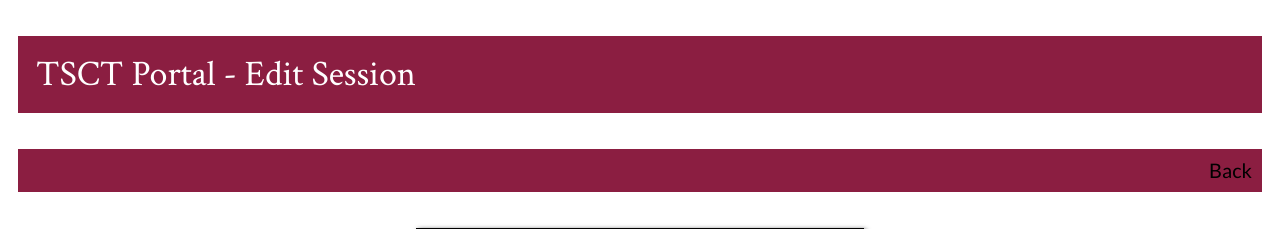
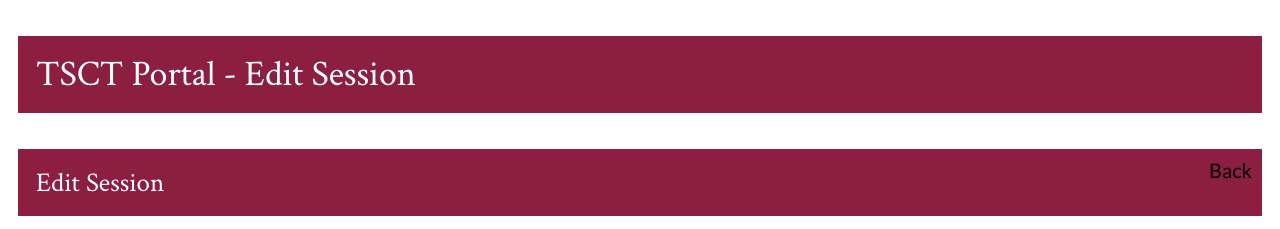
Before and after one commit to ts-cset/tsct-portal, a Flask app: template portal/templates/layouts/editSession.html in a window 1280 px wide. Shown: the top 229 px of the page. Run offline with Flask 2, Linux system fonts and the light colour scheme; the template is opened without the code that fills it: most values are stand-ins (such as "Sample title", 1, 10 or a date in 2020); some libraries are stand-ins or nearby versions.

Commit message:
Fixed some broken tests for sessions and courses

```diff
--- a/portal/templates/layouts/editSession.html
+++ b/portal/templates/layouts/editSession.html
@@ -5,7 +5,7 @@
 {% block content %}
 <header>
 
-  <h2>{{ session['name'] }}</h2>
+  <h2>Edit Session {{ session['name'] }}</h2>
 
   <a class="back" href="{{ url_for('session_editor.session_manage', id=course['course_num']) }}">Back</a>
 
--- a/portal/templates/layouts/sessionManage.html
+++ b/portal/templates/layouts/sessionManage.html
@@ -40,7 +40,7 @@
 
 
   <!--Below is for create Session link and info-->
-  <h4>Click the + below to create a new session</h4>
+  <h3>Click the + below to create a new session</h3>
 
   <a href="{{ url_for('session_editor.session_create', id=course['course_num'] )}}">+</a>
 
```
Also changed, not shown: tests/test_course_editor.py (+1 -1 lines), tests/test_session_editor.py (+1 -1 lines).
